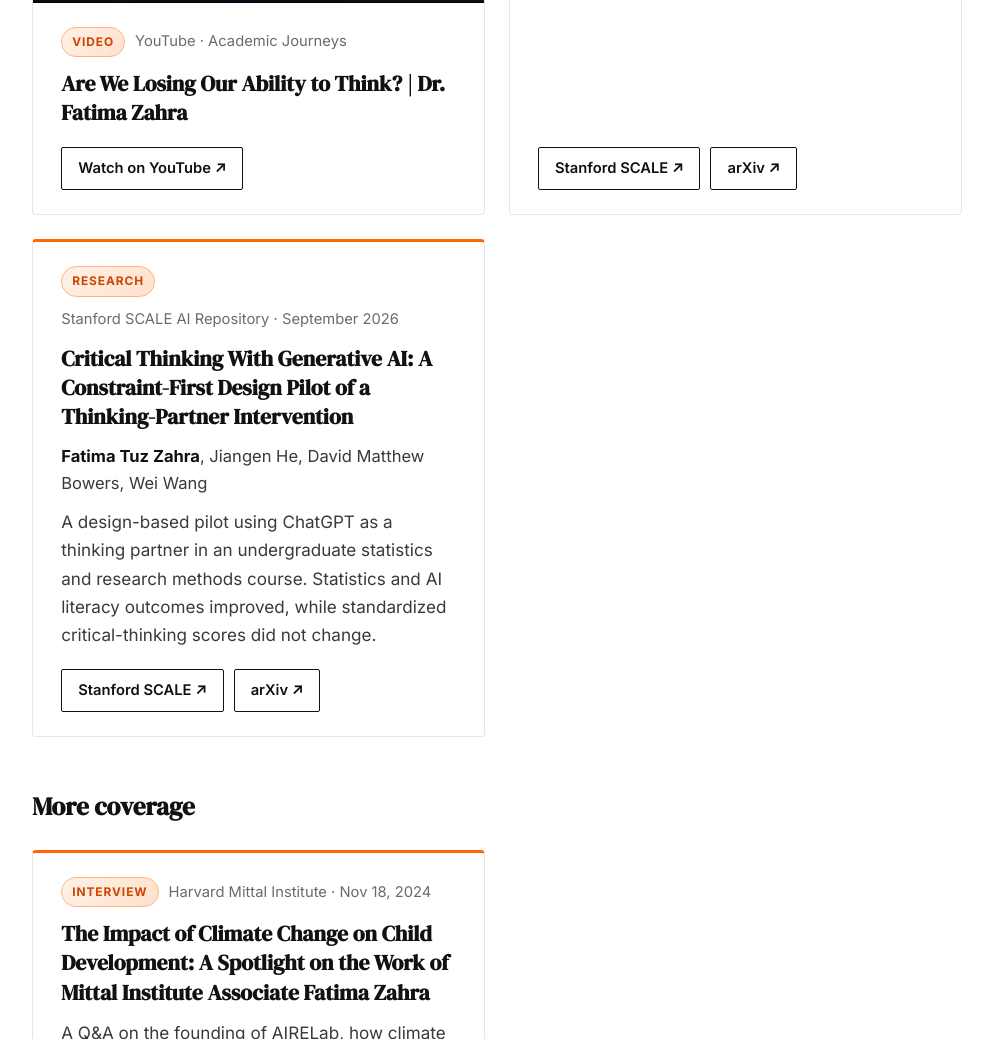
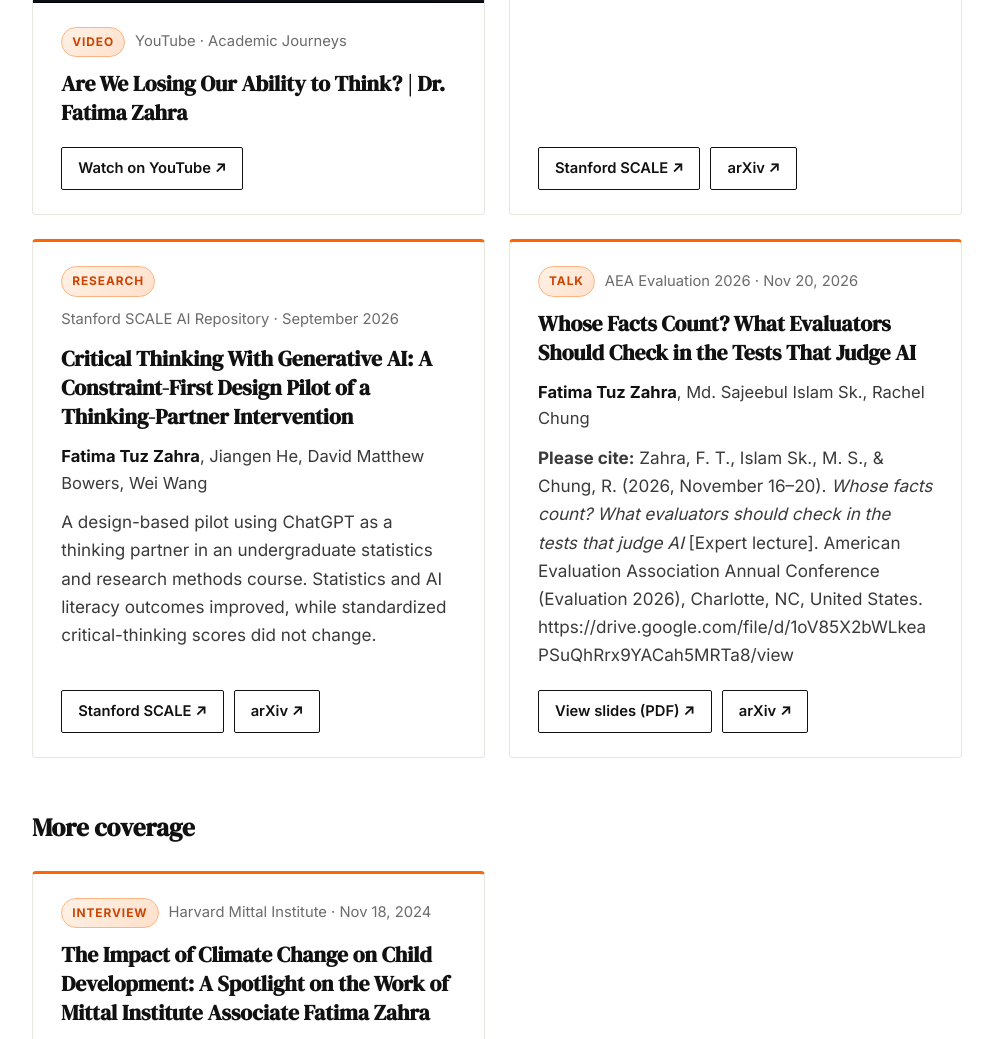
Before and after one commit to srinathn07/airelab-site, a plain HTML site: page index.html in a window 1280 px wide. Shown: the part 10071-11110 px from the top of the page, without its empty margins (143-1136 px from the left). Drawn offline with Linux system fonts and the light colour scheme.

Commit message:
Add AEA Evaluation 2026 slides to Media section

```diff
--- a/index.html
+++ b/index.html
@@ -2529,6 +2529,25 @@
             </div>
           </article>
 
+          <!-- Conference talk: AEA Evaluation 2026 slides -->
+          <article class="media-card">
+            <div class="media-card__body">
+              <div class="media-card__meta">
+                <span class="pub-card__badge">Talk</span>
+                <span>AEA Evaluation 2026 &middot; Nov 20, 2026</span>
+              </div>
+              <h4 class="media-card__title">Whose Facts Count? What Evaluators Should Check in the Tests That Judge AI</h4>
+              <p class="pub-card__authors"><strong>Fatima Tuz Zahra</strong>, Md. Sajeebul Islam Sk., Rachel Chung</p>
+              <p class="media-card__text" style="overflow-wrap: anywhere;">
+                <strong>Please cite:</strong> Zahra, F. T., Islam Sk., M. S., &amp; Chung, R. (2026, November 16&ndash;20). <em>Whose facts count? What evaluators should check in the tests that judge AI</em> [Expert lecture]. American Evaluation Association Annual Conference (Evaluation 2026), Charlotte, NC, United States. https://drive.google.com/file/d/1oV85X2bWLkeaPSuQhRrx9YACah5MRTa8/view
+              </p>
+              <div class="media-card__actions">
+                <a class="pub-card__action media-card__link" href="https://drive.google.com/file/d/1oV85X2bWLkeaPSuQhRrx9YACah5MRTa8/view?usp=sharing" target="_blank" rel="noopener noreferrer">View slides (PDF) &#8599;</a>
+                <a class="pub-card__action media-card__link" href="https://arxiv.org/abs/2609.24934" target="_blank" rel="noopener noreferrer">arXiv &#8599;</a>
+              </div>
+            </div>
+          </article>
+
         </div>
 
         <h3 class="media-group-title">More coverage</h3>
```
